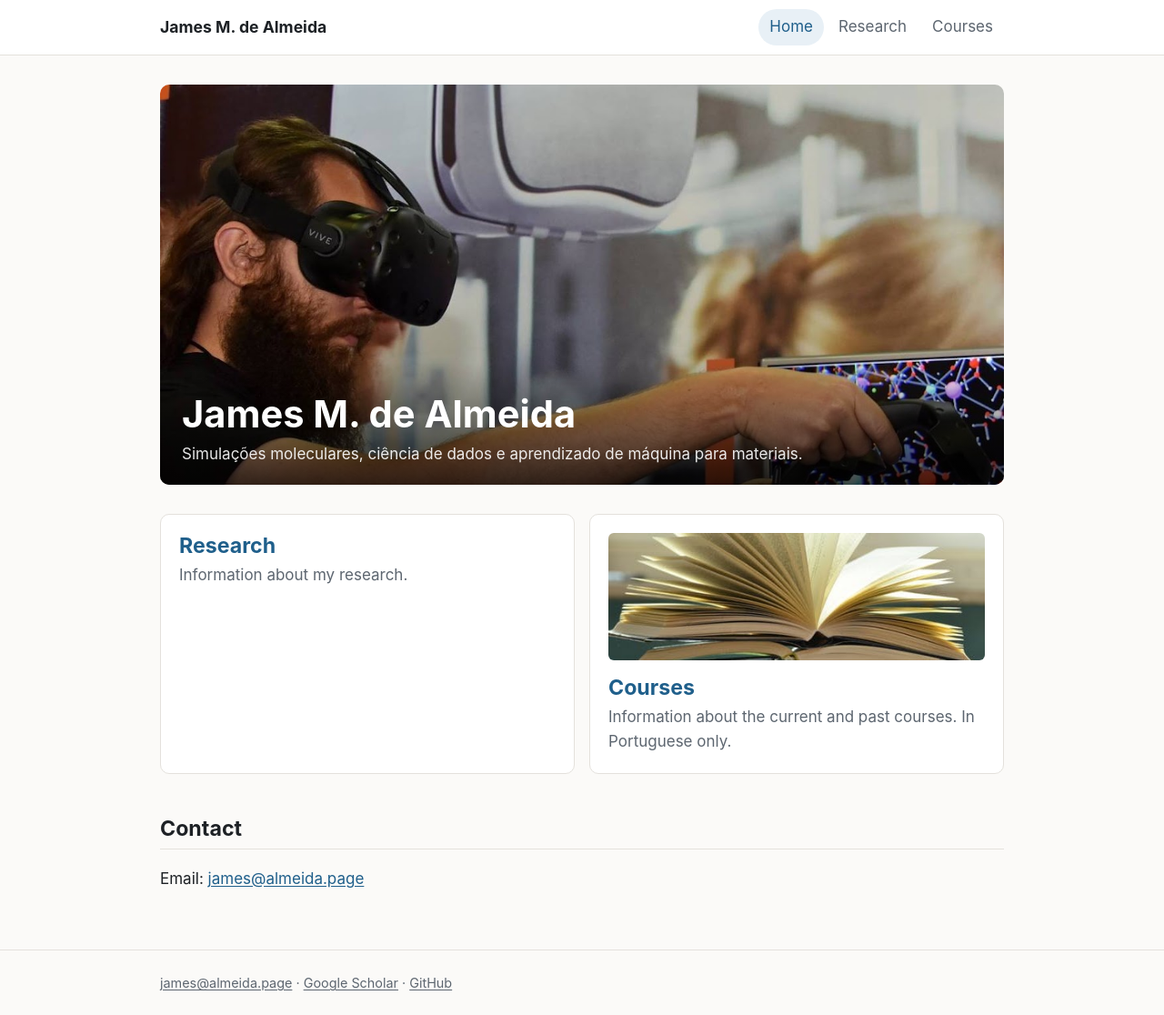
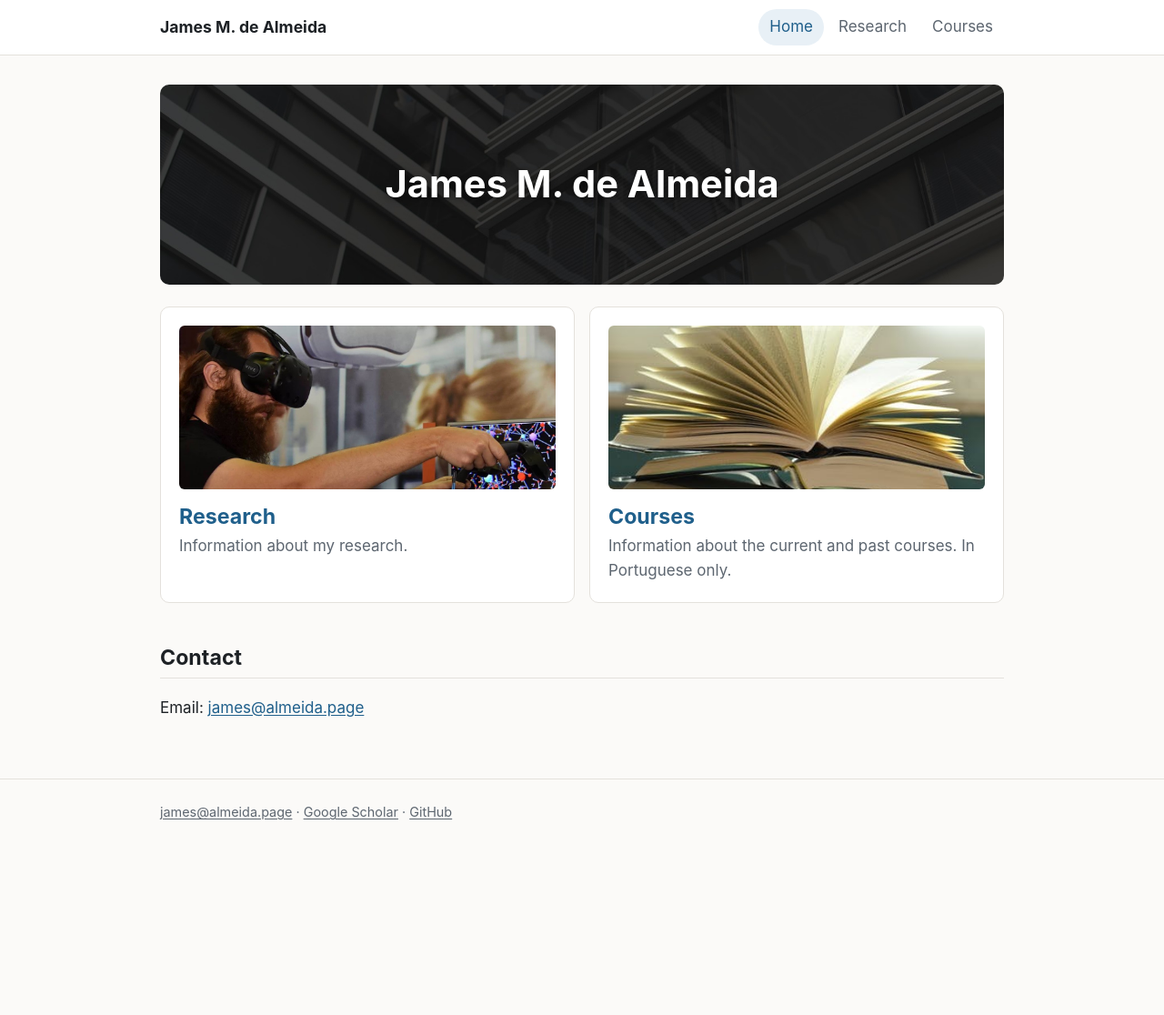
Before and after one commit to jamesmalmeida/almeida.page, a Jekyll site: the page built from index.md, in a window 1280 px wide and 1116 px high. Shown: the whole window at 91% size. Built offline with Jekyll 4.4.1, drawn with Linux system fonts in a browser that asks for light colours.

Commit message:
Home: VR photo belongs to the Research card; dark banner as header
Co-Authored-By: Claude Opus 5.5 <noreply@anthropic.com>

```diff
--- a/assets/css/style.css
+++ b/assets/css/style.css
@@ -55,15 +55,10 @@ h3 { font-size: 1.15rem; margin-top: 1.6em; }
 .page-header h1 { margin: 0; font-size: clamp(1.8rem, 5vw, 2.6rem); text-shadow: 0 1px 8px rgba(0,0,0,.5); }
 
 /* Home */
-.hero { position: relative; border-radius: var(--radius); overflow: hidden; margin-bottom: 32px; }
-.hero img { display: block; width: 100%; max-height: 440px; object-fit: cover; object-position: center 30%; }
-.hero-text { position: absolute; inset: auto 0 0 0; padding: 32px 24px 20px; color: #fff; background: linear-gradient(transparent, rgba(0,0,0,.72)); }
-.hero-text h1 { margin: 0; font-size: clamp(1.6rem, 5vw, 2.6rem); }
-.hero-text p { margin: 4px 0 0; opacity: .9; }
 .cards { display: grid; grid-template-columns: repeat(auto-fit, minmax(240px, 1fr)); gap: 16px; }
 .card { display: block; background: var(--surface); border: 1px solid var(--line); border-radius: var(--radius); padding: 20px; color: inherit; text-decoration: none; transition: border-color .15s; }
 .card:hover { border-color: var(--accent); }
-.card img { width: 100%; height: 140px; object-fit: cover; border-radius: 6px; margin-bottom: 8px; }
+.card img { width: 100%; height: 180px; object-fit: cover; border-radius: 6px; margin-bottom: 8px; }
 .card h2 { border: 0; margin: 0 0 4px; padding: 0; color: var(--accent); }
 .card p { margin: 0; color: var(--muted); }
 
--- a/index.md
+++ b/index.md
@@ -4,16 +4,13 @@ redirect_from:
   - /home
 ---
 
-<section class="hero">
-  <img src="{{ '/assets/img/hero.jpg' | relative_url }}" alt="James M. de Almeida usando óculos de realidade virtual diante de uma visualização molecular">
-  <div class="hero-text">
-    <h1>James M. de Almeida</h1>
-    <p>Simulações moleculares, ciência de dados e aprendizado de máquina para materiais.</p>
-  </div>
+<section class="page-header" style="background-image: url('{{ '/assets/img/header.jpg' | relative_url }}')">
+  <h1>James M. de Almeida</h1>
 </section>
 
 <div class="cards">
   <a class="card" href="{{ '/research' | relative_url }}">
+    <img src="{{ '/assets/img/home-research.jpg' | relative_url }}" alt="James M. de Almeida usando óculos de realidade virtual diante de uma visualização molecular" loading="lazy">
     <h2>Research</h2>
     <p>Information about my research.</p>
   </a>
```
Also changed, not shown: assets/img/home-research.jpg (renamed from assets/img/hero.jpg).
